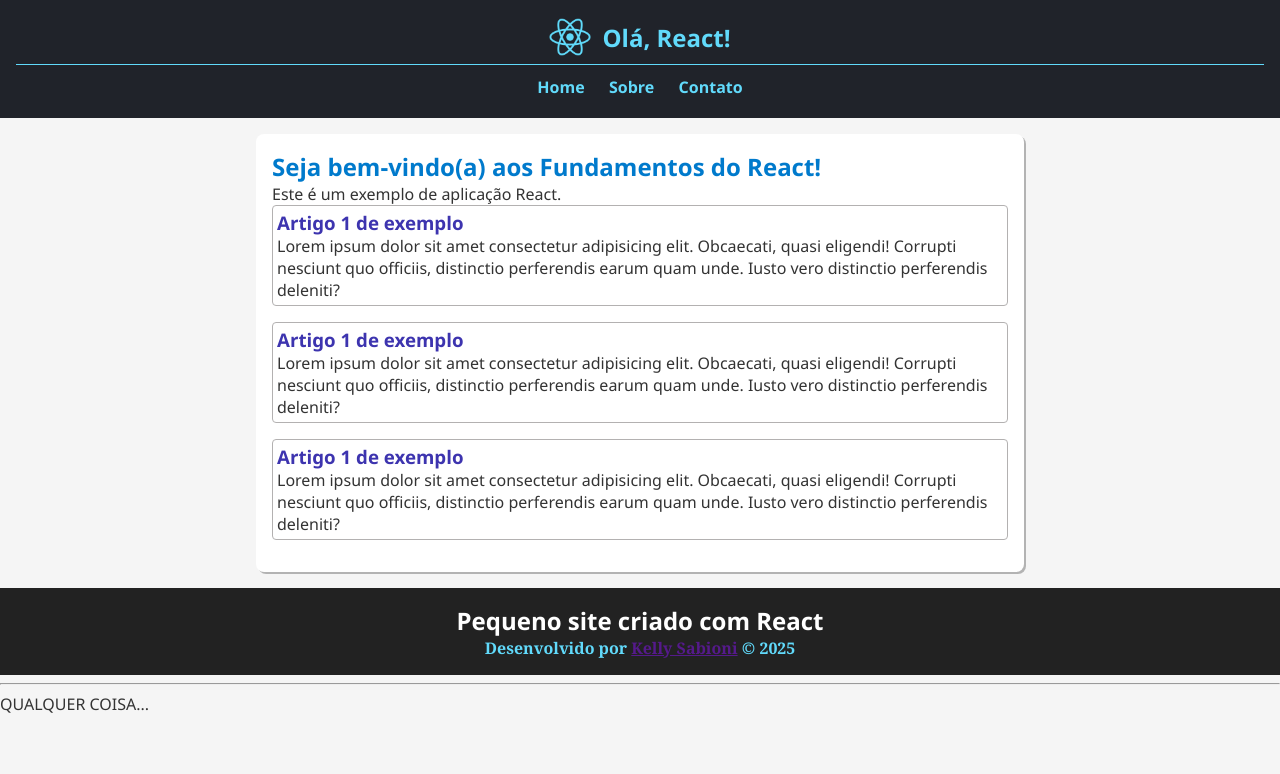
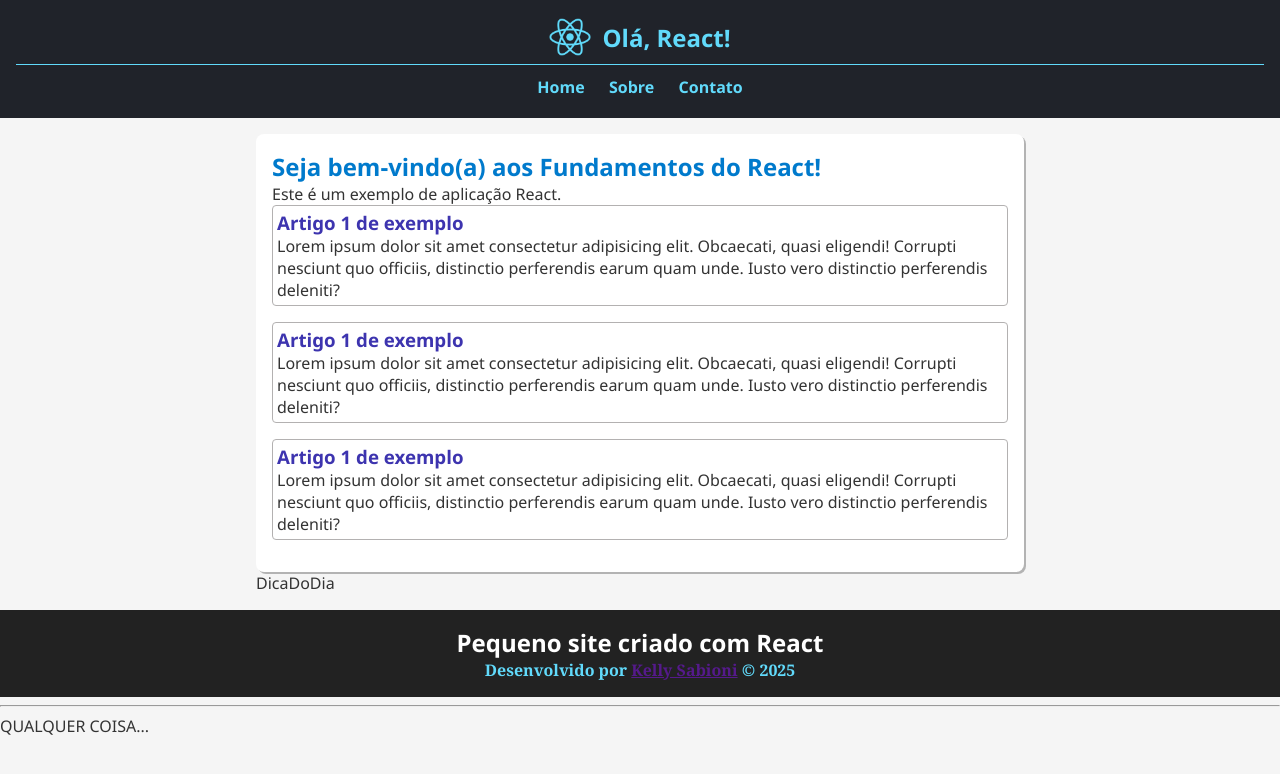
Before and after one commit to kellysabioni/react-fundamentos, a React (Vite) app: page / in a window 1280 px wide. Shown: the top 774 px of the page. Built offline with nearby package versions, Linux system fonts and the light colour scheme.

Commit message:
Instala lib styled-components

```diff
--- a/package.json
+++ b/package.json
@@ -11,12 +11,14 @@
   },
   "dependencies": {
     "react": "^19.1.0",
-    "react-dom": "^19.1.0"
+    "react-dom": "^19.1.0",
+    "styled-components": "^6.1.19"
   },
   "devDependencies": {
     "@eslint/js": "^9.25.0",
     "@types/react": "^19.1.2",
     "@types/react-dom": "^19.1.2",
+    "@types/styled-components": "^5.1.34",
     "@vitejs/plugin-react": "^4.4.1",
     "eslint": "^9.25.0",
     "eslint-plugin-react-hooks": "^5.2.0",
--- a/src/componentes/Conteudo/Conteudo.tsx
+++ b/src/componentes/Conteudo/Conteudo.tsx
@@ -1,4 +1,5 @@
 import Artigo from "../Artigo/Artigo";
+import DicaDoDia from "../DicaDoDia/DicaDoDia";
 import styles from "./Conteudo.module.css";
 
 export default function Conteudo() {
@@ -15,6 +16,8 @@
 
         <Artigo />
       </section>
+
+      <DicaDoDia />
     </main>
   );
 }
--- /dev/null
+++ b/src/componentes/DicaDoDia/DicaDoDia.tsx
@@ -0,0 +1,3 @@
+export default function DicaDoDia() {
+  return <div>DicaDoDia</div>;
+}
```
Also changed, not shown: 1 other file (tests, documents, lock files or other folders).
